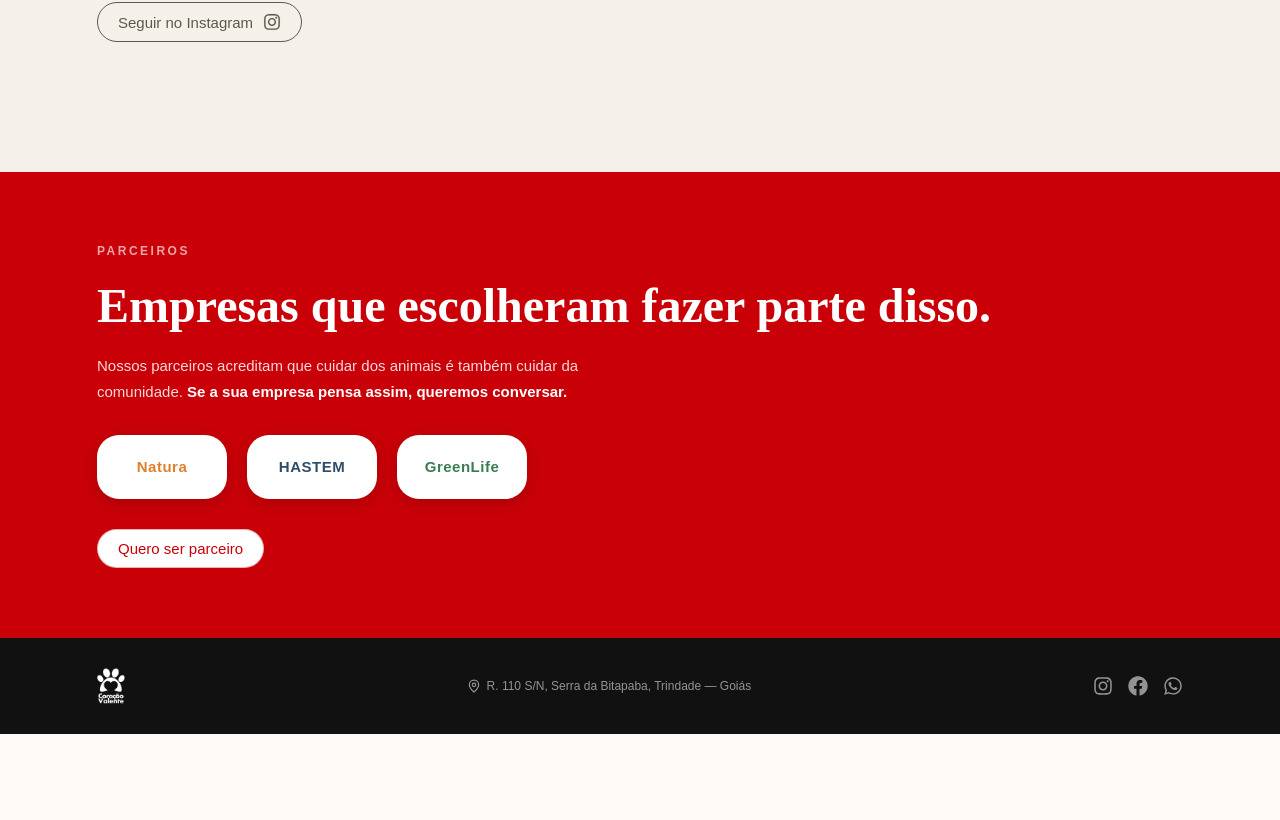
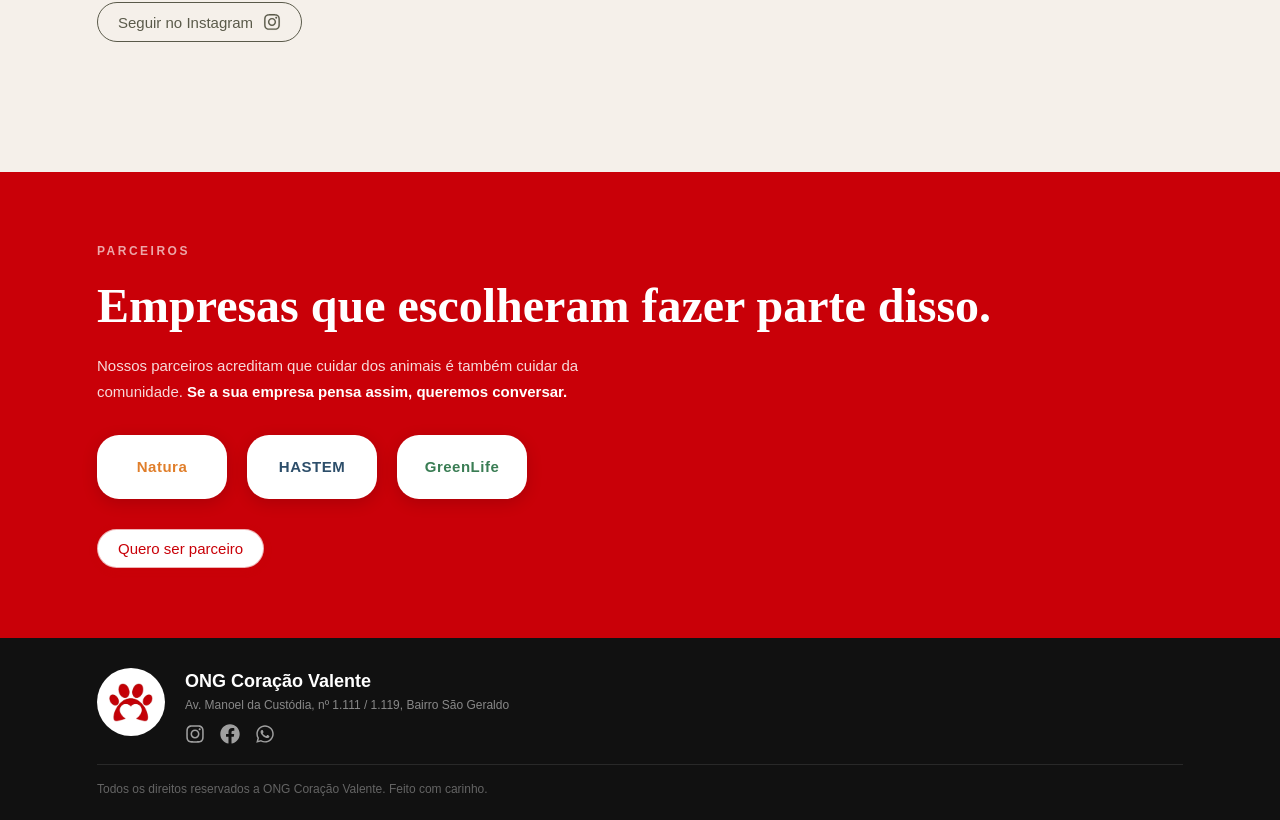
Before and after one commit to RosanaCeline/ONG-Coracao-Valente, a React (Vite) app in the folder src/frontend/: page / in a window 1280 px wide. Shown: the part 2616-3436 px from the top of the page. Before the commit the page ends 3350 px from the top, so only its background shows below. Built offline with nearby package versions, Linux system fonts and the light colour scheme; no server answers.

Commit message:
refactor: refactoring Footer

```diff
--- a/src/frontend/src/components/layout/FooterComponent/FooterComponent.jsx
+++ b/src/frontend/src/components/layout/FooterComponent/FooterComponent.jsx
@@ -1,22 +1,27 @@
-import { MapPin } from 'lucide-react';
 import { FaInstagram, FaFacebook, FaWhatsapp } from 'react-icons/fa';
-import fullLogo from '../../../assets/full-logo.png';
+import logo from '../../../assets/logo.png';
+import { INSTAGRAM_URL } from '../../../services/instagram';
 import styles from './FooterComponent.module.css';
 
 const FooterComponent = () => {
   return (
     <footer className={styles.footer}>
       <div className={styles.inner}>
-        <img src={fullLogo} alt="ONG Coração Valente" className={styles.logo} />
+        <div className={styles.brand}>
+          <div className={styles.logoCircle}>
+            <img src={logo} alt="Logo ONG Coração Valente" className={styles.logoImg} />
+          </div>
 
-        <div className={styles.address}>
-          <MapPin size={14} />
-          <span>R. 110 S/N, Serra da Bitapaba, Trindade — Goiás</span>
-        </div>
+          <div className={styles.brandInfo}>
+            <span className={styles.brandName}>ONG Coração Valente</span>
+
+            <address className={styles.address}>
+              Av. Manoel da Custódia, nº 1.111 / 1.119, Bairro São Geraldo
+            </address>
 
             <div className={styles.socials}>
               <a
-            href="https://www.instagram.com/ong.coracaovalente/"
+                href={INSTAGRAM_URL}
                 target="_blank"
                 rel="noopener noreferrer"
                 className={styles.socialLink}
@@ -32,6 +37,14 @@ const FooterComponent = () => {
               </a>
             </div>
           </div>
+        </div>
+
+        <hr className={styles.divider} />
+
+        <p className={styles.rights}>
+          Todos os direitos reservados a ONG Coração Valente. Feito com carinho.
+        </p>
+      </div>
     </footer>
   );
 };
--- a/src/frontend/src/components/layout/FooterComponent/FooterComponent.module.css
+++ b/src/frontend/src/components/layout/FooterComponent/FooterComponent.module.css
@@ -1,10 +1,8 @@
-/* Full-bleed: fundo ocupa 100% da viewport */
 .footer {
   position: relative;
   left: 50%;
   transform: translateX(-50%);
   width: 100vw;
-
   margin-top: auto;
   background: #111;
 }
@@ -12,38 +10,66 @@
 .inner {
   max-width: 1126px;
   margin: 0 auto;
-  padding: var(--space-lg) var(--space-md);
+  padding: var(--space-lg) var(--space-md) var(--space-md);
+}
+
+
+.brand {
+  display: flex;
+  align-items: flex-start;
+  gap: var(--space-md);
+}
+
+.logoCircle {
+  flex-shrink: 0;
+  width: 68px;
+  height: 68px;
+  border-radius: 50%;
+  background: #fff;
 
   display: flex;
   align-items: center;
-  justify-content: space-between;
-  gap: var(--space-md);
-  flex-wrap: wrap;
+  justify-content: center;
 }
 
-.logo {
-  height: 36px;
+.logoImg {
+  width: 44px;
+  height: 44px;
   object-fit: contain;
-  filter: brightness(0) invert(1);
+}
+
+
+.brandInfo {
+  display: flex;
+  flex-direction: column;
+  gap: 6px;
+  padding-top: 4px;
+}
+
+.brandName {
+  font-size: var(--fs-md);
+  font-weight: 600;
+  color: #fff;
+  font-family: var(--font-body);
+  line-height: 1;
 }
 
 .address {
-  display: flex;
-  align-items: center;
-  gap: 6px;
-
   font-size: var(--fs-xs);
-  color: rgba(255, 255, 255, 0.55);
+  font-style: normal;
+  color: rgba(255, 255, 255, 0.5);
+  line-height: 1.5;
 }
 
 .socials {
   display: flex;
   align-items: center;
   gap: var(--space-sm);
+  margin-top: 4px;
 }
 
 .socialLink {
-  color: rgba(255, 255, 255, 0.55);
+  color: rgba(255, 255, 255, 0.6);
   display: flex;
   align-items: center;
   transition: color 0.2s ease, transform 0.2s ease;
@@ -54,10 +80,26 @@
   transform: translateY(-2px);
 }
 
-@media (max-width: 600px) {
-  .inner {
-    flex-direction: column;
-    align-items: flex-start;
-    gap: var(--space-sm);
+.divider {
+  border: none;
+  border-top: 1px solid rgba(255, 255, 255, 0.1);
+  margin: var(--space-md) 0 var(--space-sm);
+}
+
+.rights {
+  font-size: var(--fs-xs);
+  color: rgba(255, 255, 255, 0.35);
+  margin: 0;
+}
+
+@media (max-width: 480px) {
+  .logoCircle {
+    width: 56px;
+    height: 56px;
+  }
+
+  .logoImg {
+    width: 36px;
+    height: 36px;
   }
 }
```
Lines whose indentation alone changed are shown as unchanged.
